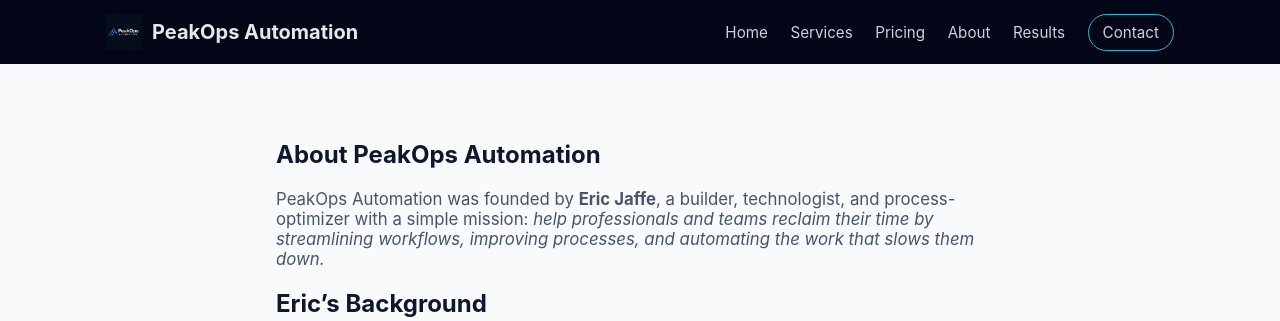
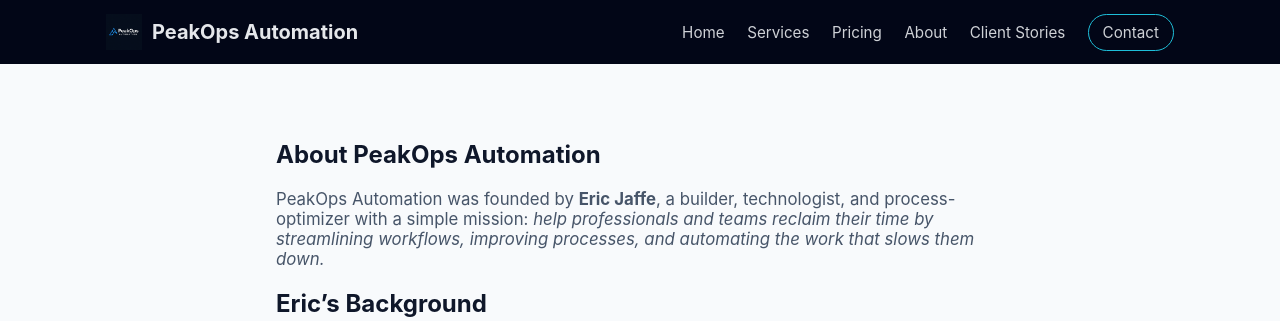
Before and after one commit to ericsjaffe/peakops_automation, a Flask app: page /about in a window 1280 px wide. Shown: the top 321 px of the page. Run offline with Flask 3, Linux system fonts and the light colour scheme.

Commit message:
Change 'Results' link to 'Client Stories'

```diff
--- a/templates/base.html
+++ b/templates/base.html
@@ -57,7 +57,7 @@
       <a href="/services">Services</a>
       <a href="/pricing">Pricing</a>
       <a href="/about">About</a>
-      <a href="/results">Results</a>
+      <a href="/results">Client Stories </a>
       <a href="/contact" class="nav-cta">Contact</a>
     </nav>
 
```
